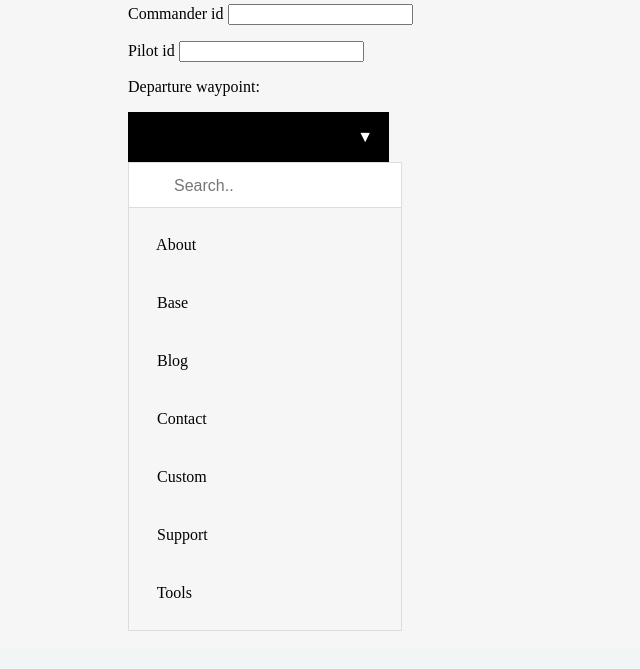
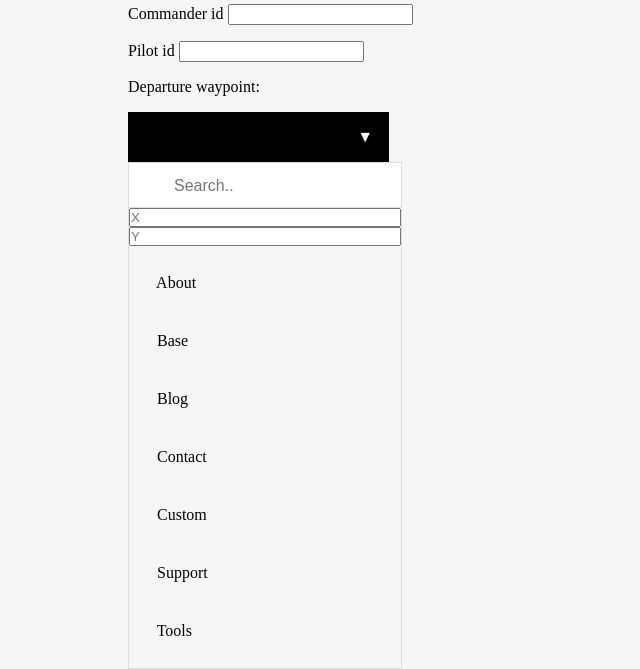
Before and after one commit to hatalLab/rohash_maintenace, a Flask app: template qr_app/templates/raw_html/new_flight.html in a window 1280 px wide, after a click that opens the changed part. Shown: the part 152-821 px from the top of the page, without its empty margins (0-640 px from the left). Before the commit the page ends 783 px from the top, so only its background shows below. Run offline with Flask 2, Linux system fonts and the light colour scheme; the template is opened without the code that fills it, so the values that code supplies are empty; parts of the project's set-up code (start-up, migrations or seed data) failed here and were passed over.

Commit message:
added x and y fields, fixed id and name of selected element and the new  element

```diff
--- a/qr_app/templates/raw_html/new_flight.html
+++ b/qr_app/templates/raw_html/new_flight.html
@@ -42,19 +42,22 @@
         <div class="dropdown">
                 <button type="button" onclick="myFunction()" class="dropbtn"><p id="selection"></p> &nbsp;  &#9660</button>
                 <div id="myDropdown" class="dropdown-content">
-                    <input type="text" placeholder="Search.." id="myInput" onkeyup="filterFunction()">
+                    <input type="text" placeholder="Search.." id="myInput" onkeyup="filterFunction()"><br />
 
-                    <div id="add-content"><img src="static/images/addSymbol.png" alt="add" width=30px height=30px id="add-symbol" />
+
+                    <div id="add-content"><img id="addSymbol" src="static/images/addSymbol.png" alt="add" width=30px height=30px id="add-symbol" />
                         <p id="Add">&nbsp;&nbsp; Add: </p></div>
+                        <div id="addition"><input type="text" placeholder="X" id="newX">
+                            <input type="text" placeholder="Y" id="newY"></div>
 
                     <div id="dropdown-locations">
-                            <p id="about" class="location">&nbsp;&nbsp; About</p>
-                            <p id="base" class="location">&nbsp;&nbsp; Base</p>
-                            <p id="blog" class="location">&nbsp;&nbsp; Blog</p>
-                            <p id="contact" class="location">&nbsp;&nbsp; Contact</p>
-                            <p id="custom" class="location">&nbsp;&nbsp; Custom</p>
-                            <p id="support" class="location">&nbsp;&nbsp; Support</p>
-                            <p id="tools" class="location">&nbsp;&nbsp; Tools</p>
+                            <p id="Name:About_X:1234.5_Y:5678.6" class="location">&nbsp;&nbsp; About</p>
+                            <p id="Name:Base_X:1243.2_Y:9456.4" class="location">&nbsp;&nbsp; Base</p>
+                            <p id="Name:Blog_X:24.5_Y:3462.7" class="location">&nbsp;&nbsp; Blog</p>
+                            <p id="Name:Contact_X:567.3_Y:546.4" class="location">&nbsp;&nbsp; Contact</p>
+                            <p id="Name:Custom_X:948.2_Y:39.87" class="location">&nbsp;&nbsp; Custom</p>
+                            <p id="Name:Support_X:567.98_Y:123.4" class="location">&nbsp;&nbsp; Support</p>
+                            <p id="Name:Tools_X:95.6_Y:45.234" class="location">&nbsp;&nbsp; Tools</p>
                     </div>
                 </div>
             </div>
--- a/qr_app/templates/raw_html/static/css/aviStyle.css
+++ b/qr_app/templates/raw_html/static/css/aviStyle.css
@@ -43,7 +43,22 @@
 	outline: 3px solid #ddd;
 }
 
+#newX,#newY{
+	min-width: 255.667px;
+	padding: 0;
+	margin: 0;
 
+}
+#addition{
+	display: flex;
+    flex-direction: column;
+	margin:0;
+
+}
+
+#newX:focus,#newY:focus{
+	outline: 3px solid #ddd;
+}
 /* The container <div> - needed to position the dropdown content */
 
 .dropdown {
@@ -81,11 +96,12 @@
 }
 
 #Add{
+	margin: 0;
 	margin-left: 20px;
 	padding: 0;
 }
 
-#add-symbol{
+#addSymbol{
 	margin-top: 10px;
 }
 /* Change color of dropdown links on hover */
@@ -100,3 +116,7 @@
 .show {
 	display: block;
 }
+#x,#y{
+	margin: 0;
+	padding: 0;
+}
--- a/qr_app/templates/raw_html/static/javascript/departure_waypoint.js
+++ b/qr_app/templates/raw_html/static/javascript/departure_waypoint.js
@@ -20,11 +20,12 @@ function filterFunction() { //filter search result
             p[i].style.display = "none";
             count--;
         }
-        if (count === 0){
-            $("#add-content").show(); //show add new location
-            $("#selected-content").hide(); //hide the previous selected location
+        if (count === 0){ //that mean ther isn't such a location
+            $("#Add,#add-content").show(); //show add new location
         }else
-            $("#add-content").hide();
+            $("#Add, #add-content").hide();
+            /* xEvent.value='';
+            yEvent.value=''; */
     }
 }
 
@@ -32,46 +33,73 @@ function addLocation() { //adding input content to the add element
     let node, text;
     node = document.getElementById("Add");
     text = input.value;
-    $("#Add").text("Add: " + `${text}`);
+    let div = "<div id=\"xAndY\"><p id=\"x\"></p><p id=\"y\"></p></div>";
+    $("#Add").html("Add: <b>Name:</b> " + `${text}`).append(div);
+    $("#x").text(`X: ${xEvent.value}`);
+    $("#y").text(`Y: ${yEvent.value}`);
+    showAddSymbol();
 }
+
+
 
 let input = document.getElementById("myInput");
 input.addEventListener('keyup', () => addLocation());
+let xEvent = document.getElementById("newX");
+let yEvent = document.getElementById('newY');
 
+xEvent.addEventListener('keyup', () => {
+    filterFunction();
+    showAddSymbol();
+    addLocation();
+});
 
-$("#add-content").hide();
+yEvent.addEventListener('keyup', () => {
+    filterFunction();
+    showAddSymbol();
+    addLocation();
+});
 
-$("#selected-content").css({
-    "background-color": "black",
-    "color": "white"
-}).hide();
+function showAddSymbol() { //show the plus symbol when the user enter name x and y
+    let name = input.value;
+    let x = xEvent.value;
+    let y = yEvent.value;
 
+    if (name && x && y) {
+        $("#addSymbol").show();
+    }
+}
+
+$("#addSymbol, #Add, #add-content").hide();
+
+//choosing location from the list
 $(".location").click((event) => {
-    myFunction();   //close dropdown menu
-    let id =event.target.id;  //save id
-    let text=event.target.textContent;
+    myFunction(); //close dropdown menu
+    let id = event.target.id; //save id
+    let text = event.target.textContent;
     $(".location").show();
     $("#selected").remove(); //delete the previous selection
-    $("#selector").append("<option id=\"selected\" selected></option>");  //add the new selection
+    $("#selector").append("<option id=\"selected\" selected></option>"); //add the new selection
     $("#selected").val(id);
     $("#selection").text(text); //show the selected text on the button
-    $("#"+id).hide();
+    $("#" + $.escapeSelector(id)).hide();
 });
 
-$("#selected-content").click(() =>{
-    myFunction(); //close the dropdown menu
+//adding and choosing new location
+$("#addSymbol").click(() => { //when clicking on add symbol
+    let Name = input.value; //copy the new location
+    let x = xEvent.value;
+    let y = yEvent.value;
+    let newId = `Name:${Name}_X:${x}_Y:${y}`;
+    let newText = `${Name}  X: ${x}  Y: ${y}`;
+    input.value = '';
+    xEvent.value = '';
+    yEvent.value = '';
+    $(".location").show(); //show all locations
+    $("#dropdown-locations").append(`<p id="${newId}" class="location">${newText}</p>`)
+        .children().last().hide();; //add new p element with the location and hide it
+    myFunction(); //close the menu
+    $("#add-content").hide(); //hide plus symbol
+    $("#selected").remove(); //delete the previous selection
+    $("#selector").append(`<option id=\"selected\" value="${newId}" selected></option>`); //add the new selection
+    $("#selection").text(newText); //show the selected text on the button
 });
-
-$("#add-symbol").click(() => { //when clicking on add symbol
-    let text=input.value; //copy the new location
-    input.value='';
-    $(".location").show();//show all locations
-    $("#dropdown-locations").append("<p class=\"location\"></p>"); //add new p element with the location
-    $("#dropdown-locations").children().last().text(text).hide();
-    myFunction();//close the menu
-    $("#add-content").hide();
-    $("#selected").remove(); //delete the previous selection
-    $("#selector").append("<option id=\"selected\" selected></option>");  //add the new selection
-    $("#selected").val(text); //add text
-    $("#selection").text(text); //show the selected text on the button
-})
```
